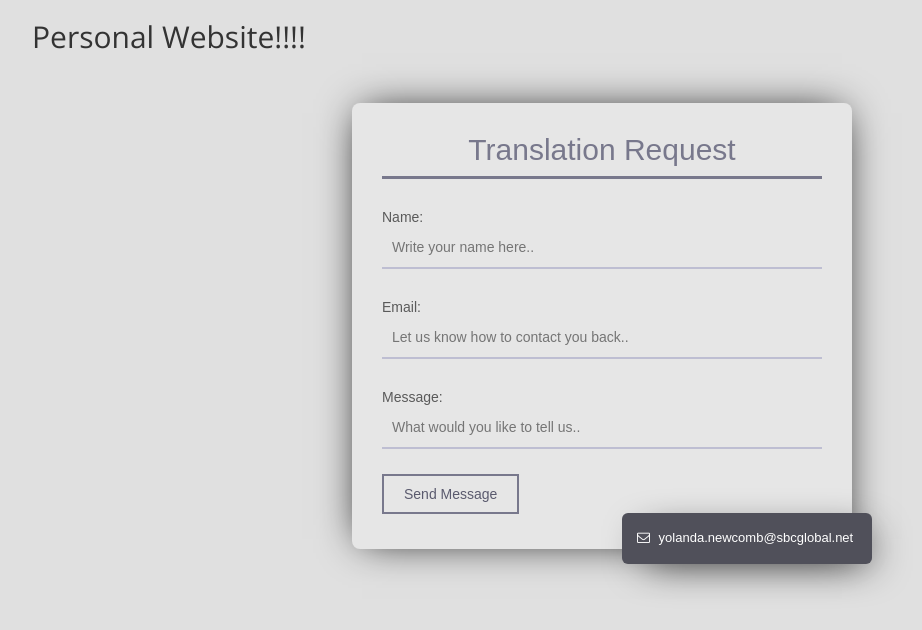
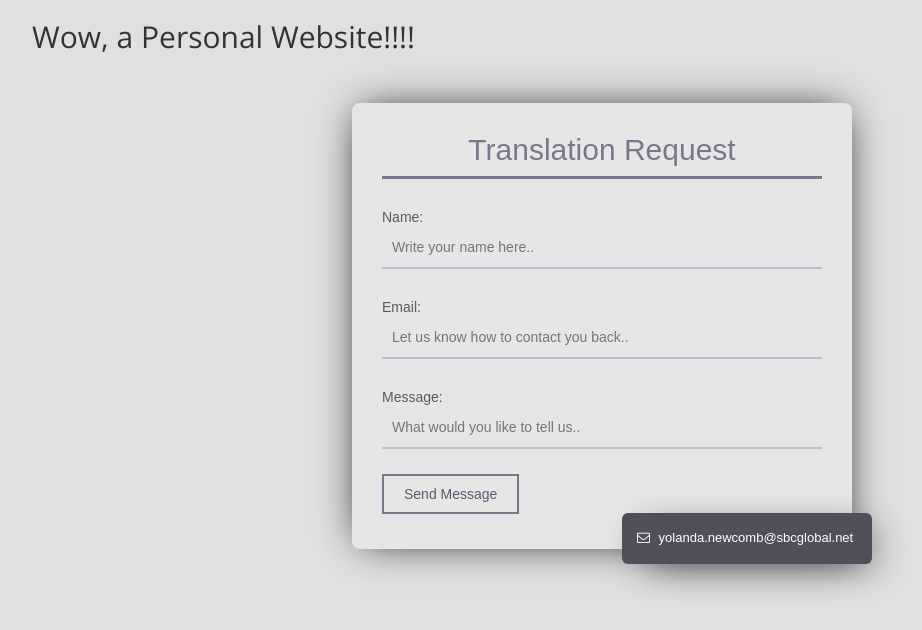
Before and after one commit to ynewcomb/ynewcomb.github.io, a plain HTML site: page index.html in a window 1280 px wide. Shown: the whole page, without its empty margins (38-960 px from the left). Drawn offline with nearby package versions, Linux system fonts and the light colour scheme.

Commit message:
Update 2016-07-07T17:25:27.587Z

```diff
--- a/index.html
+++ b/index.html
@@ -23,7 +23,7 @@
   <body class="home index">
     <!-- Header -->
     <div class="container">
-      <h2>Personal Website!!!!</h2>
+      <h2>Wow, a Personal Website!!!!</h2>
     </div>
 
     <section class="form">
```
Also changed, not shown: 1 other file.
